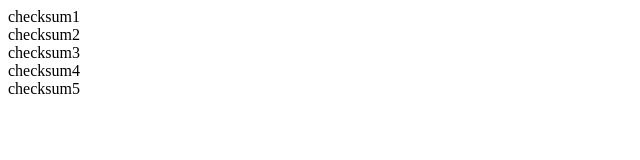
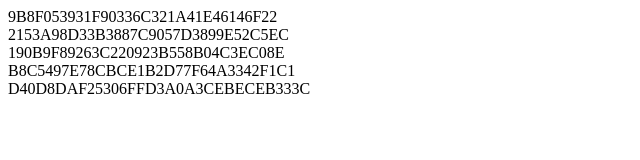
Before and after one commit to FikuSystems/Music.LCD.WebService, a plain HTML site: page Music.LCD.Checksum.html in a window 1280 px wide. Shown: the whole page, without its empty margins (0-640 px from the left). Drawn offline with Linux system fonts and the light colour scheme.

Commit message:
Update Music.LCD.Checksum.html

```diff
--- a/Music.LCD.Checksum.html
+++ b/Music.LCD.Checksum.html
@@ -6,10 +6,10 @@
     <title>Firmware Information</title>
 </head>
 <body>
-    <div id="link1">checksum1</div>
-    <div id="link2">checksum2</div>
-    <div id="link3">checksum3</div>
-    <div id="link4">checksum4</div>
-    <div id="link5">checksum5</div>
+    <div id="link1">9B8F053931F90336C321A41E46146F22</div>
+    <div id="link2">2153A98D33B3887C9057D3899E52C5EC</div>
+    <div id="link3">190B9F89263C220923B558B04C3EC08E</div>
+    <div id="link4">B8C5497E78CBCE1B2D77F64A3342F1C1</div>
+    <div id="link5">D40D8DAF25306FFD3A0A3CEBECEB333C</div>
 </body>
 </html>
```
